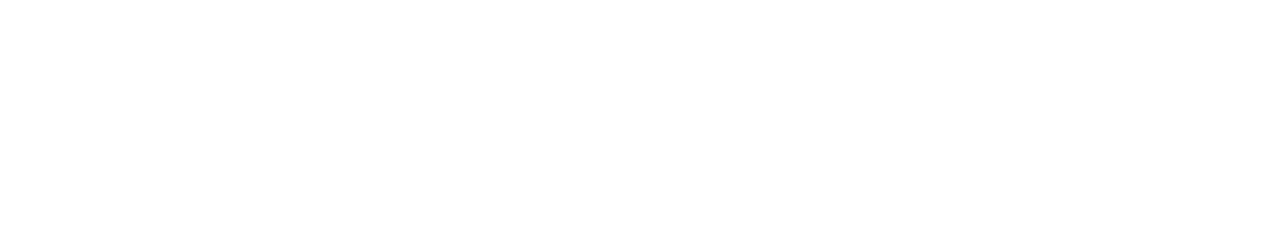
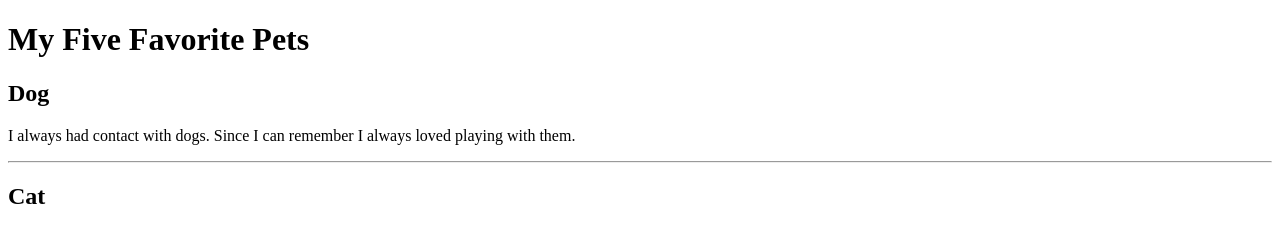
Before and after one commit to KTProg-2024/favorite-pet-Lara-paulino, a plain HTML site: page index.html in a window 1280 px wide. Drawn offline with Linux system fonts and the light colour scheme.

Commit message:
First shot at project

```diff
--- a/index.html
+++ b/index.html
@@ -5,6 +5,10 @@
     </head>
 
     <body>
-
+  <h1>My Five Favorite Pets</h1>
+  <h2>Dog</h2>
+  <p> I always had contact with dogs. Since I can remember I always loved playing with them.
+   <hr>  <h2> Cat </h2>
+   <p>
     </body>
 </html>
```
Also changed, not shown: 1 other file.
